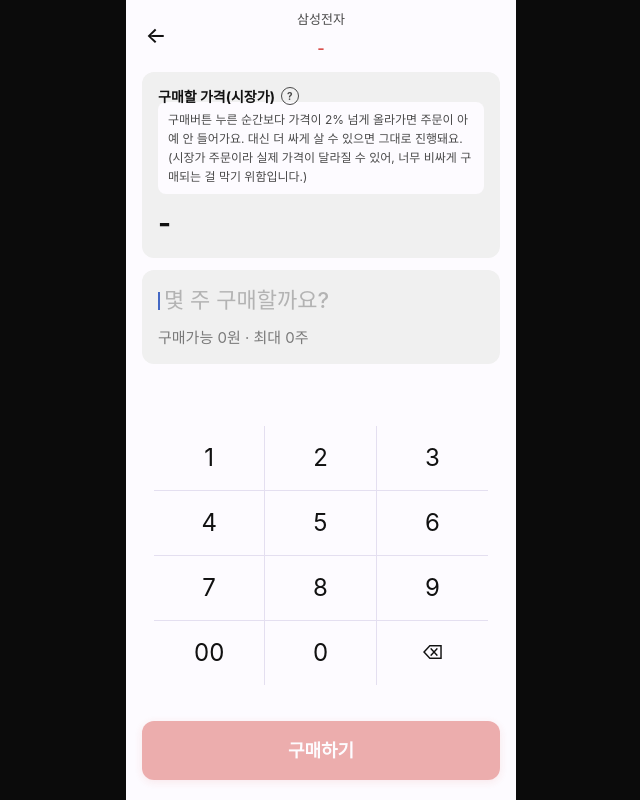
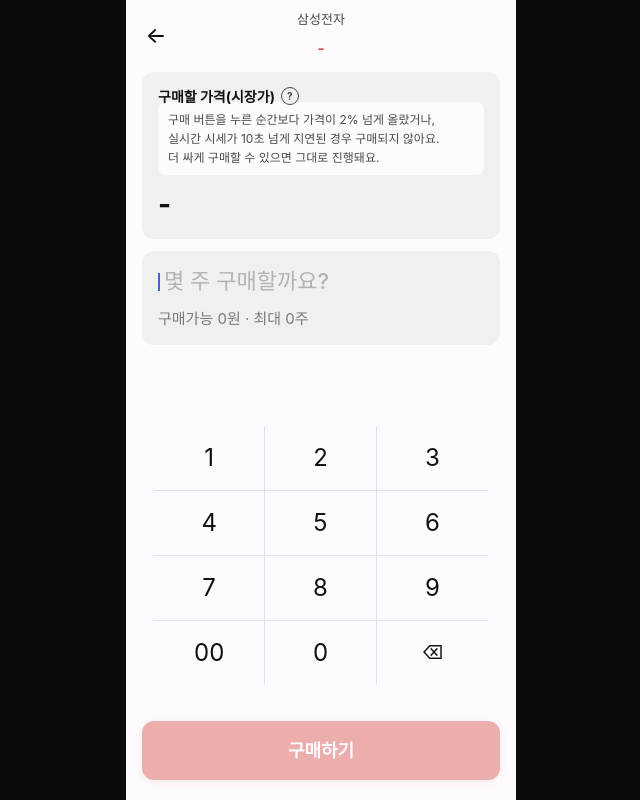
Before and after one commit to prgrms-be-devcourse/NBE9-11-2-Team02-FE, a Next.js app: page /trade_buy in a window 1280 px wide. Both pictures are taken after a click on the button "가격 안내". Shown: the whole page, without its empty margins (319-959 px from the left). Built offline with nearby package versions, Linux system fonts and the light colour scheme; no server answers; a web font is replaced by a local one.

Commit message:
feat: 매수 화면 가격 안내 문구에 시세 지연 조건 추가

```diff
--- a/src/app/trade_buy/TradeBuyClient.tsx
+++ b/src/app/trade_buy/TradeBuyClient.tsx
@@ -169,9 +169,9 @@ export default function TradeBuyClient() {
           </div>
           {showPriceInfo && (
             <p className={styles.priceNotice}>
-              구매버튼 누른 순간보다 가격이 2% 넘게 올라가면 주문이 아예 안 들어가요.
-              대신 더 싸게 살 수 있으면 그대로 진행돼요.
-              (시장가 주문이라 실제 가격이 달라질 수 있어, 너무 비싸게 구매되는 걸 막기 위함입니다.)
+              구매 버튼을 누른 순간보다 가격이 2% 넘게 올랐거나,<br />
+              실시간 시세가 10초 넘게 지연된 경우 구매되지 않아요.<br />
+              더 싸게 구매할 수 있으면 그대로 진행돼요.
             </p>
           )}
           <p className={styles.priceValue}>
```
